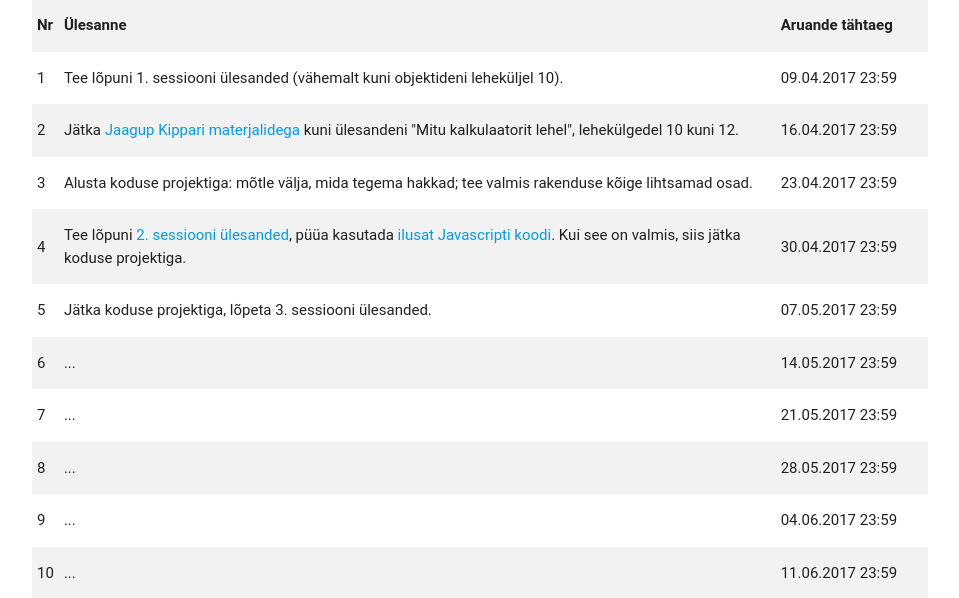
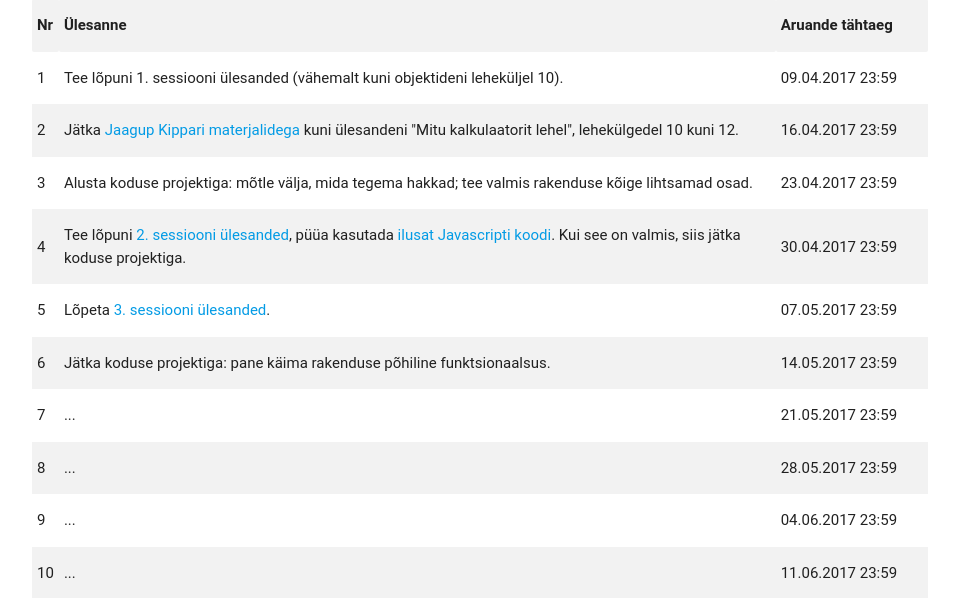
Before and after one commit to mangus/hki5002, a PHP site: page / in a window 1280 px wide. Shown: the part 648-1246 px from the top of the page, without its empty margins (160-1119 px from the left). Run offline with PHP 8.4, Linux system fonts and the light colour scheme; some web fonts are replaced.

Commit message:
3. praktikumi link + uued kodused ülesanded

```diff
--- a/index.php
+++ b/index.php
@@ -83,12 +83,12 @@
             </tr>
             <tr>
                 <td>5</td>
-                <td>Jätka koduse projektiga, lõpeta 3. sessiooni ülesanded.</td>
+                <td>Lõpeta <a href="sess3">3. sessiooni ülesanded</a>.</td>
                 <td>07.05.2017 23:59</td>
             </tr>
             <tr>
                 <td>6</td>
-                <td>...</td>
+                <td>Jätka koduse projektiga: pane käima rakenduse põhiline funktsionaalsus.</td>
                 <td>14.05.2017 23:59</td>
             </tr>
             <tr>
```
